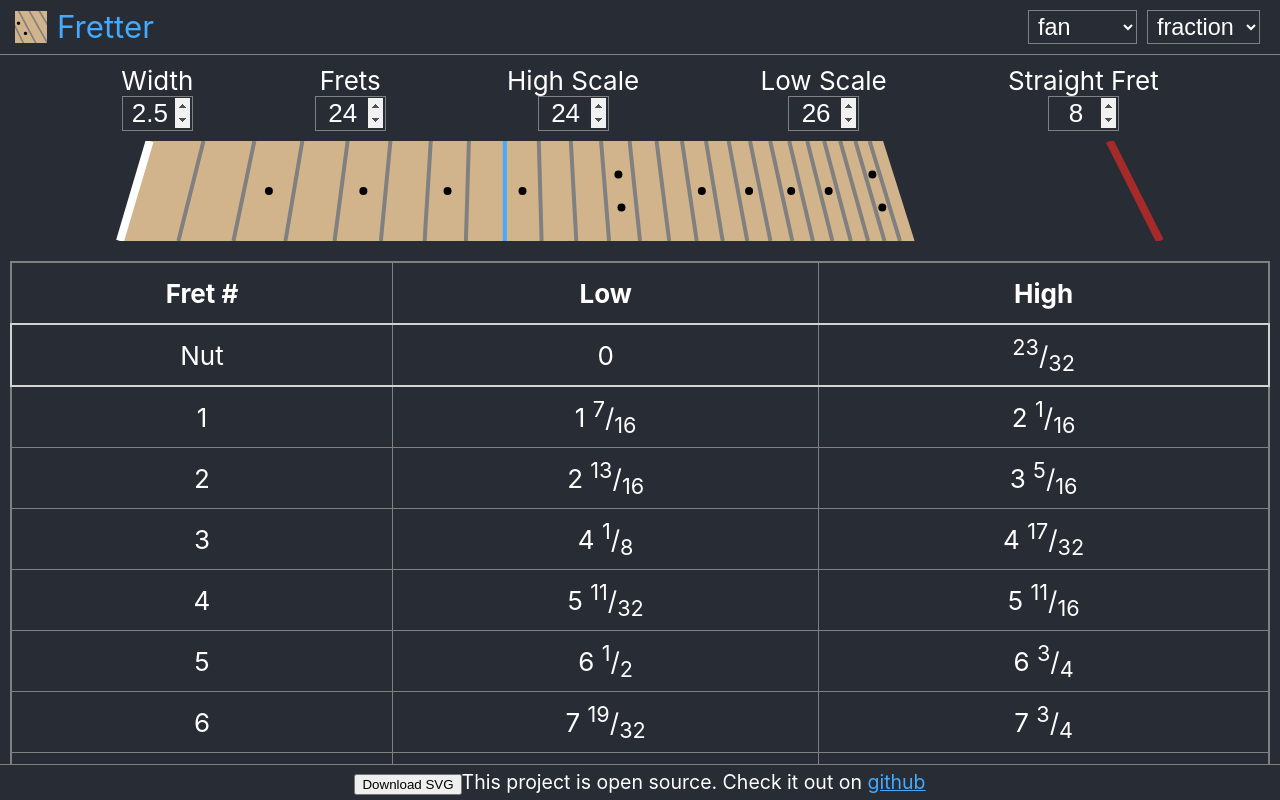
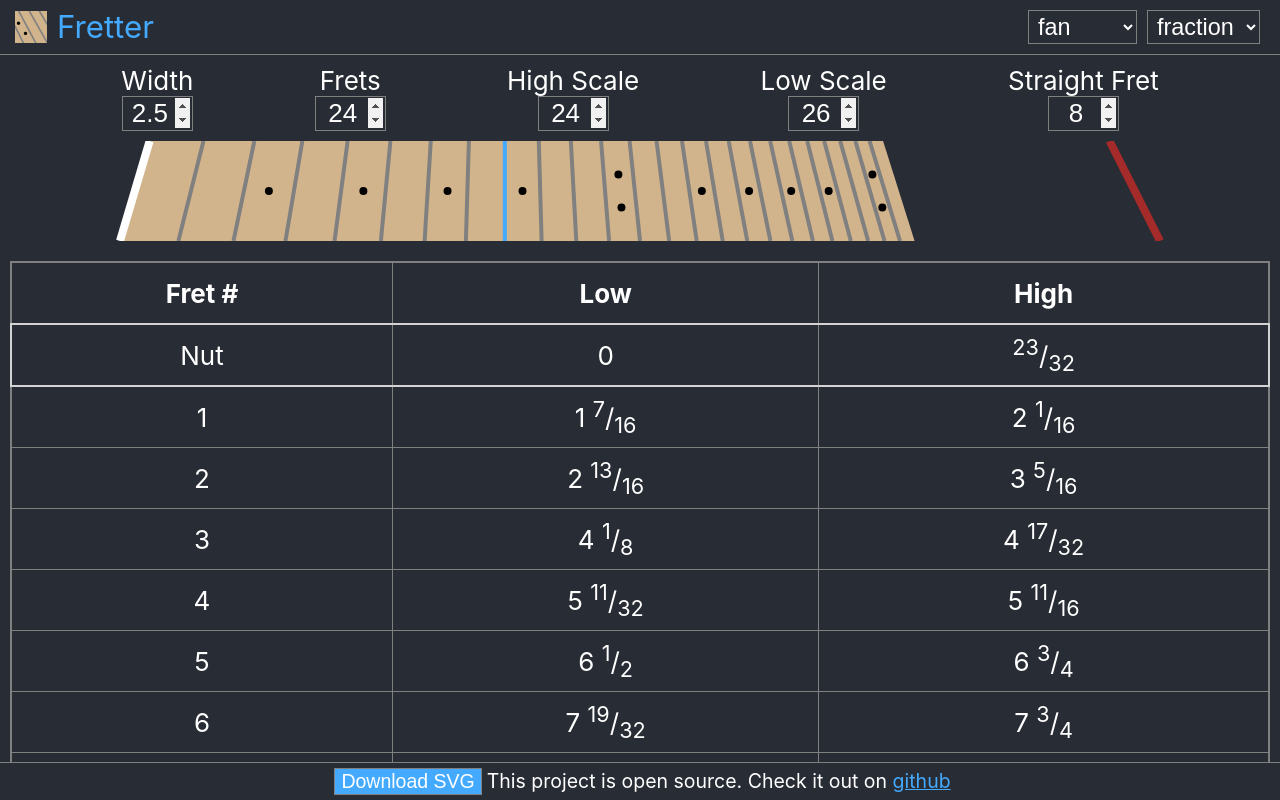
Before and after one commit to Macflash/Fretter, a React (Create React App) app: page / in a window 1280 px wide. Built offline with nearby package versions, Linux system fonts and the light colour scheme.

Commit message:
style download button

```diff
--- a/src/App.css
+++ b/src/App.css
@@ -60,6 +60,16 @@ th, td {
   border: 2px solid lightgrey;
 }
 
+button {
+  text-align: center;
+  font-size: 100%;
+  color: white;
+  background: #4AF;
+  border: 1px solid grey;
+  margin: 0 5px;
+  cursor: pointer;
+}
+
 input[type=number] {
   text-align: center;
   font-size: 100%;
```
